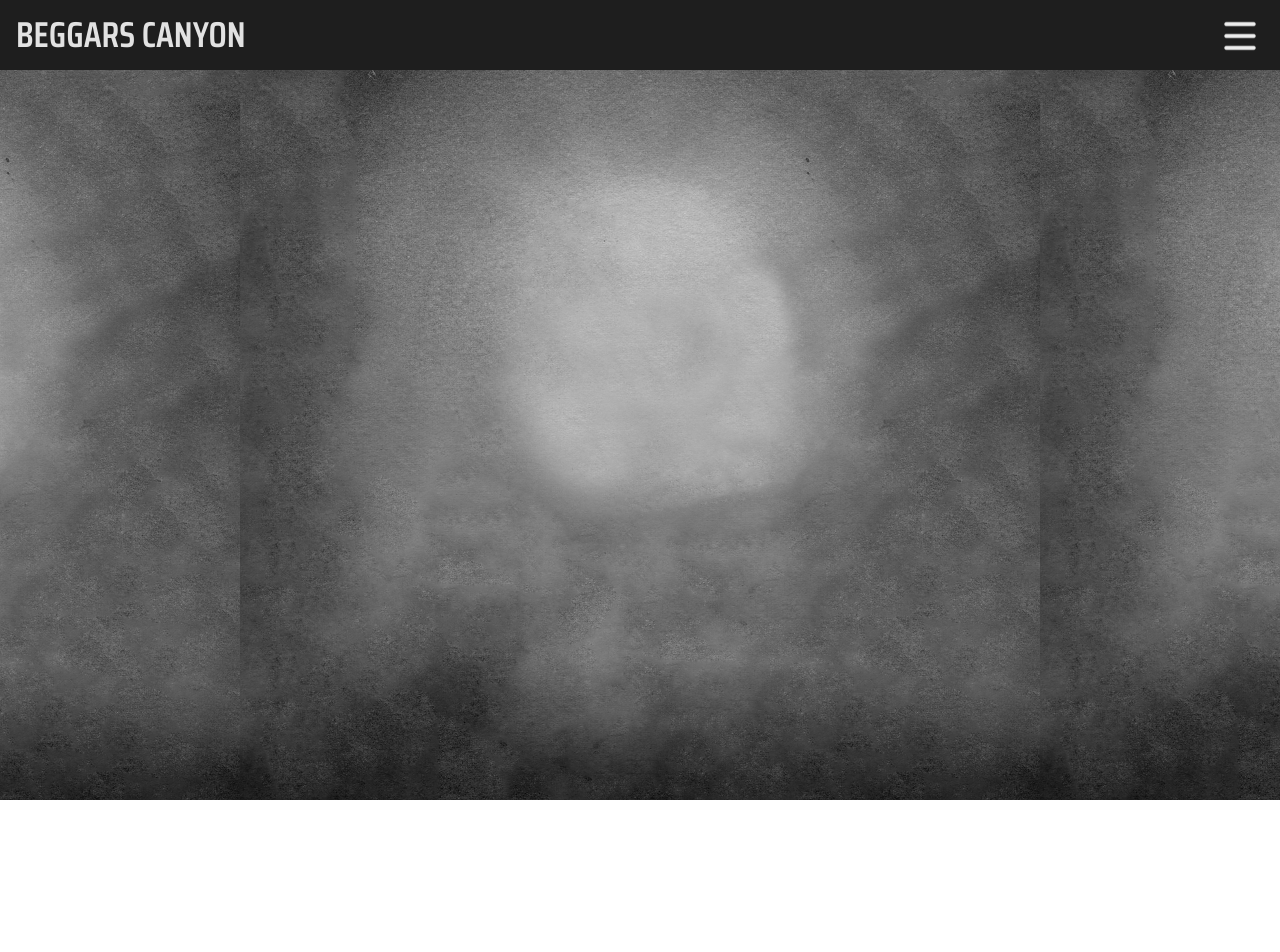
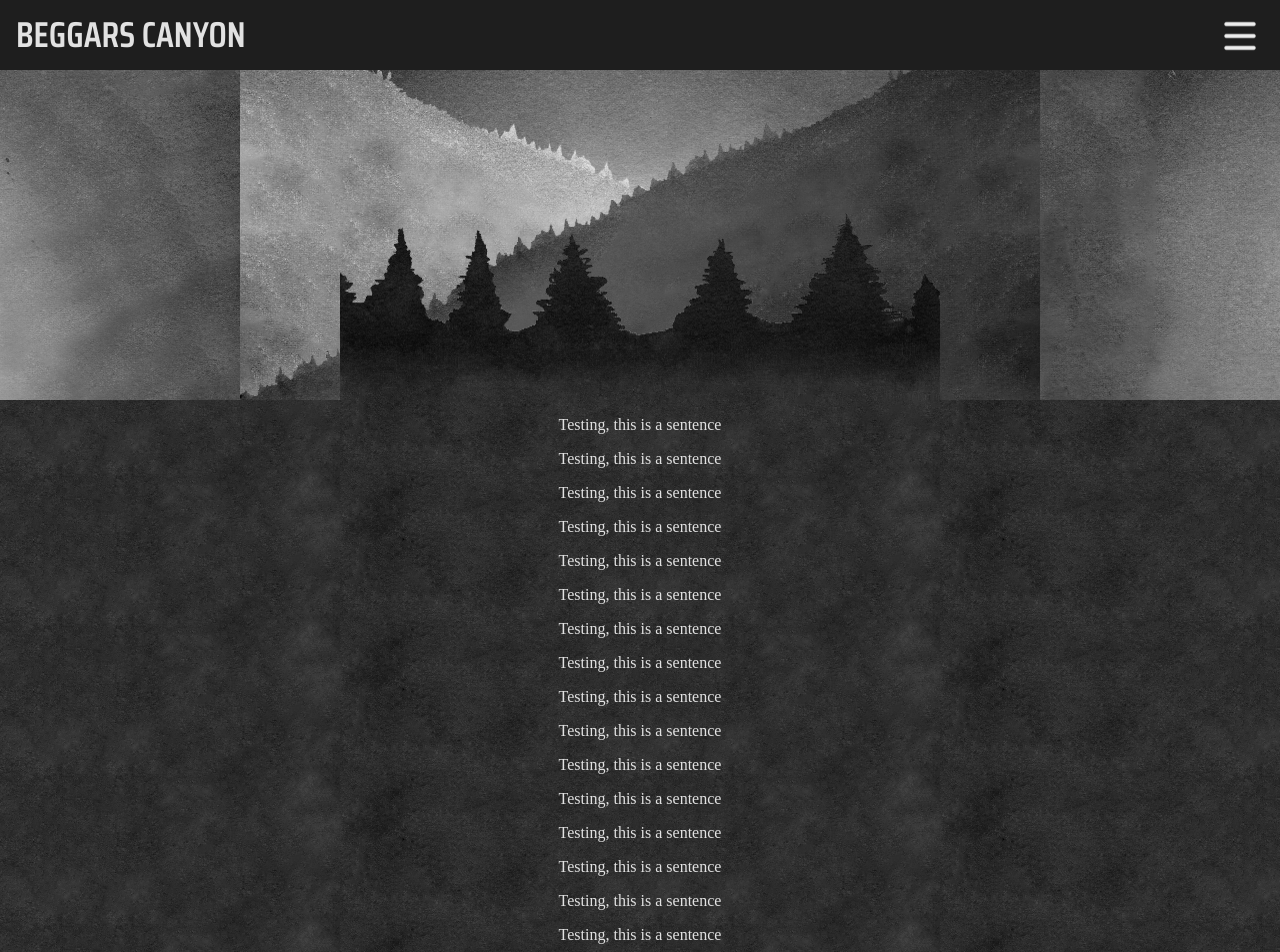
Before and after one commit to imcmahon87/beggars-canyon, a JavaScript app: page / in a window 1280 px wide. Shown: the top 952 px of the page. Before the commit the page ends 800 px from the top, so only its background shows below. Built offline with nearby package versions, Linux system fonts and the light colour scheme.

Commit message:
Backgrounds set up with no animation yet

```diff
--- a/src/index.css
+++ b/src/index.css
@@ -66,3 +66,59 @@ body {
 #menu-mobile {
   display: none;
 }
+
+.animation-left {
+  position: absolute;
+  background-image: url("assets/images/hill-left-mobile.png");
+  background-size: 100vh auto;
+  background-position: center top;
+  background-repeat: no-repeat;
+  animation-name: anim1;
+  animation-duration: 1.5s;
+  height: 100vh;
+  width: 100%;
+  z-index: 1;
+  top: 0;
+}
+
+.animation-right {
+  position: absolute;
+  background-image: url("assets/images/hill-right-mobile.png");
+  background-size: 100vh auto;
+  background-position: center top;
+  background-repeat: no-repeat;
+  animation-name: anim2;
+  animation-duration: 1.5s;
+  height: 100vh;
+  width: 100%;
+  z-index: 2;
+  top: 0;
+}
+
+.animation-center {
+  position: absolute;
+  background-image: url("assets/images/foreground-trees-mobile.png");
+  background-size: 75vh auto;
+  background-position: center bottom;
+  background-repeat: no-repeat;
+  animation-name: anim3;
+  animation-duration: 1.5s;
+  height: 30vh;
+  width: 100%;
+  z-index: 3;
+  top: 20vh;
+}
+
+.content {
+  padding-top: -100px;
+  position: absolute;
+  background-image: url("assets/images/foreground-tile-mobile.png");
+  background-size: 75vh auto;
+  background-position: center top;
+  animation-name: anim4;
+  animation-duration: 1.5s;
+  top: 50vh;
+  width: 100%;
+  z-index: 4;
+  color: #E2E2E2;
+}
--- a/src/index.js
+++ b/src/index.js
@@ -20,7 +20,7 @@ function App() {
   return (
     <div className="wrapper">
       <div id="header-mobile">
-        <Link to="/">
+        <Link to="/" style={{ display: 'inline-block' }}>
           <h1>BEGGARS CANYON</h1>
         </Link>
         <div id="menu-mobile">
@@ -32,6 +32,39 @@ function App() {
               src={menuButton}
               onClick={mobileMenuPress} />
       </div>
+      <div className="animation-left"></div>
+      <div className="animation-right"></div>
+      <div className="animation-center"></div>
+      <div className="content">
+        <p>Testing, this is a sentence</p>
+        <p>Testing, this is a sentence</p>
+        <p>Testing, this is a sentence</p>
+        <p>Testing, this is a sentence</p>
+        <p>Testing, this is a sentence</p>
+        <p>Testing, this is a sentence</p>
+        <p>Testing, this is a sentence</p>
+        <p>Testing, this is a sentence</p>
+        <p>Testing, this is a sentence</p>
+        <p>Testing, this is a sentence</p>
+        <p>Testing, this is a sentence</p>
+        <p>Testing, this is a sentence</p>
+        <p>Testing, this is a sentence</p>
+        <p>Testing, this is a sentence</p>
+        <p>Testing, this is a sentence</p>
+        <p>Testing, this is a sentence</p>
+        <p>Testing, this is a sentence</p>
+        <p>Testing, this is a sentence</p>
+        <p>Testing, this is a sentence</p>
+        <p>Testing, this is a sentence</p>
+        <p>Testing, this is a sentence</p>
+        <p>Testing, this is a sentence</p>
+        <p>Testing, this is a sentence</p>
+        <p>Testing, this is a sentence</p>
+        <p>Testing, this is a sentence</p>
+        <p>Testing, this is a sentence</p>
+        <p>Testing, this is a sentence</p>
+
+      </div>
     </div>
   );
 }
```
